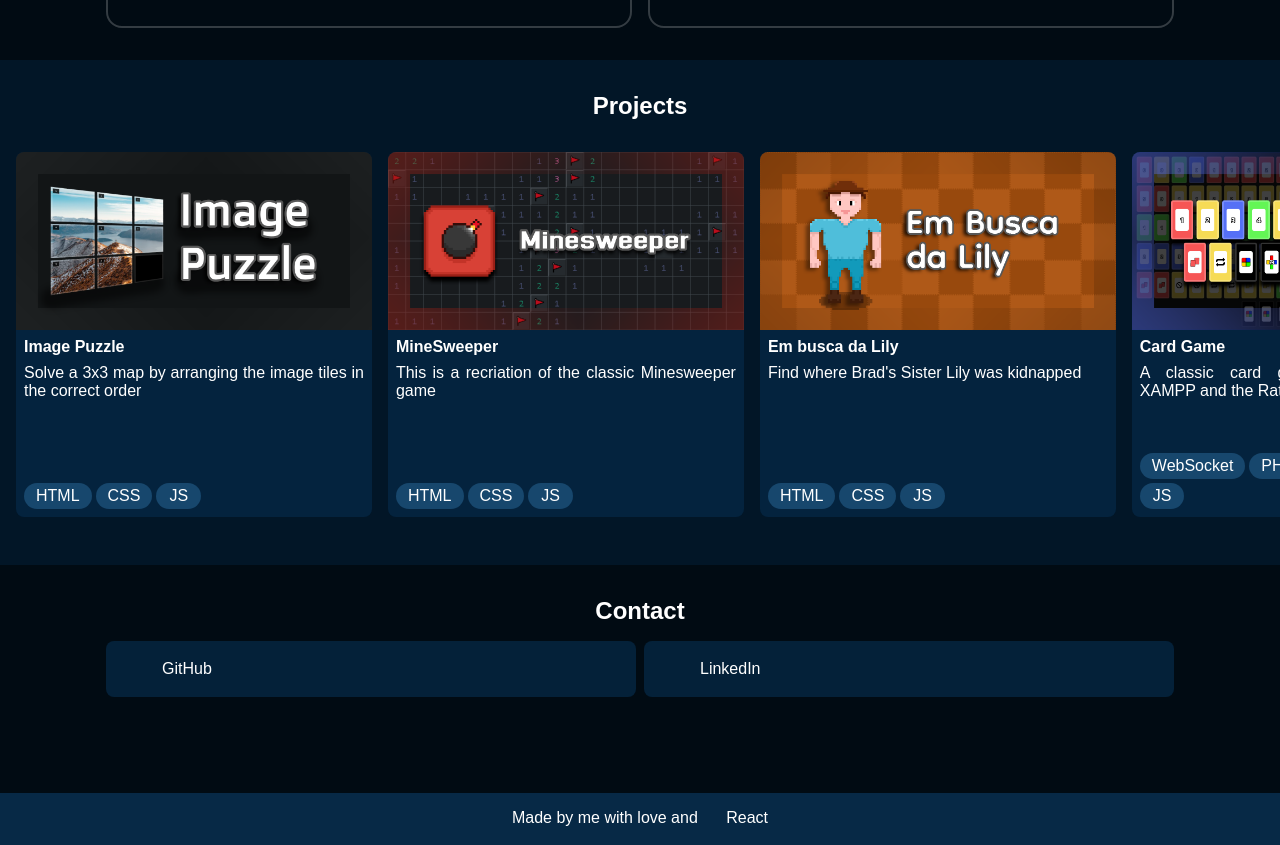
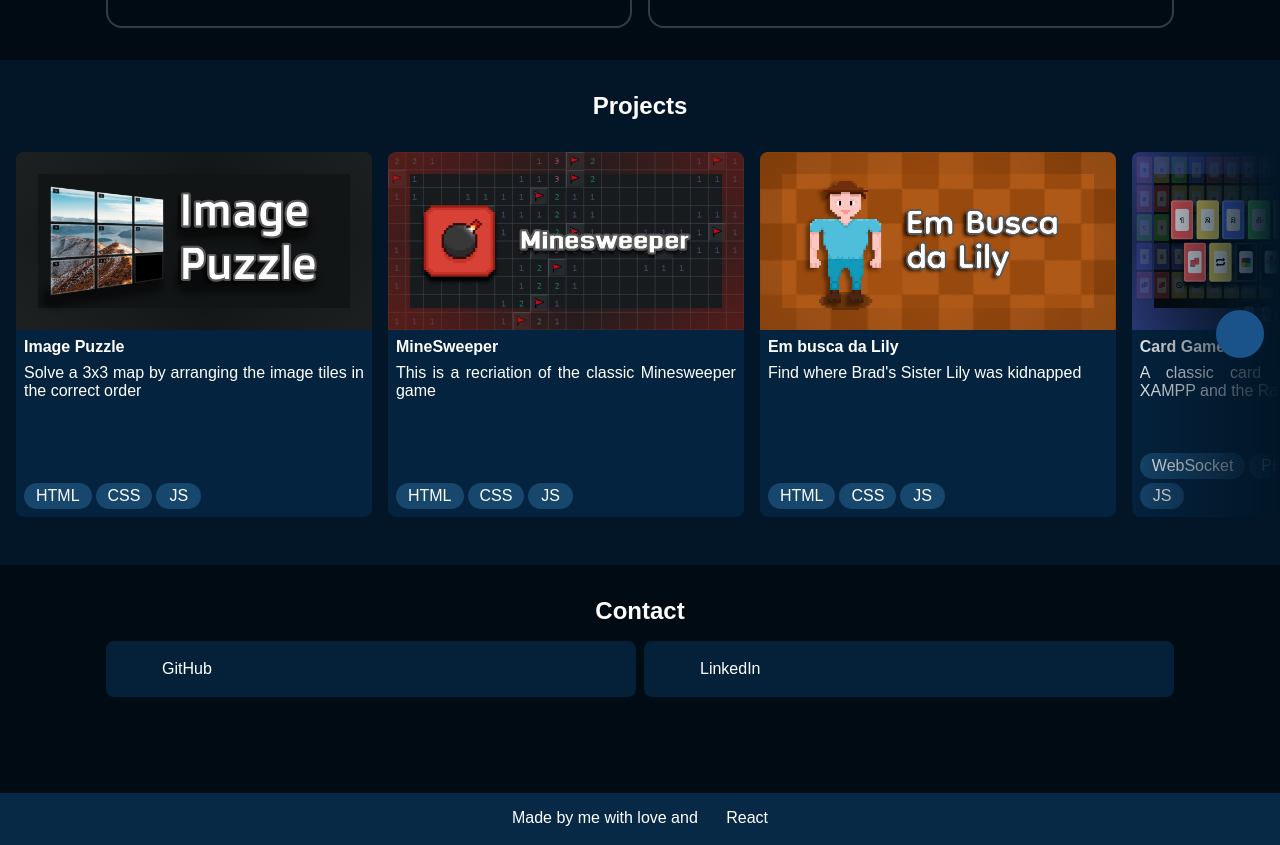
Before and after one commit to GiovanniEliasDaRosa/giovannieliasdarosa.github.io, a React (Vite) app in the folder new-portifolio/: page / in a window 1280 px wide. Shown: the part 1280-2125 px from the top of the page. Built offline with nearby package versions, Linux system fonts and the light colour scheme; a web font is replaced by a local one.

Commit message:
feat(projects): add carousel controls
- Add carousel component with left and right navigation buttons ( replaces horizontal overflow)

```diff
--- a/new-portifolio/src/components/Projects/Projects.jsx
+++ b/new-portifolio/src/components/Projects/Projects.jsx
@@ -1,16 +1,89 @@
 import styles from "./Projects.module.css";
 import projects from "../../data/projects.json";
 import Project from "./partials/Project";
+import { useCallback, useEffect, useRef, useState } from "react";
 
 export default function Projects() {
+  const projectContainerRef = useRef(null);
+  const [scrolled, setScrolled] = useState("left");
+  const scrollTimeoutRef = useState(null);
+
+  const scrolling = useCallback(() => {
+    clearTimeout(scrollTimeoutRef.current);
+
+    scrollTimeoutRef.current = setTimeout(() => {
+      updateMask();
+    }, 150);
+  }, [scrollTimeoutRef]);
+
+  function updateMask() {
+    const container = projectContainerRef.current;
+    let current = container.scrollLeft;
+    let max = container.scrollLeftMax ?? container.scrollWidth - container.clientWidth;
+
+    if (current == 0) {
+      setScrolled("left");
+    } else if (current == max) {
+      setScrolled("right");
+    } else {
+      setScrolled("middle");
+    }
+  }
+
+  function previous() {
+    projectContainerRef.current.scrollBy({
+      left: -projectContainerRef.current.clientWidth,
+      behavior: "smooth",
+    });
+  }
+
+  function next() {
+    projectContainerRef.current.scrollBy({
+      left: projectContainerRef.current.clientWidth,
+      behavior: "smooth",
+    });
+  }
+
+  useEffect(() => {
+    const container = projectContainerRef.current;
+    // container.addEventListener("scrollend", updateMask);
+    container.addEventListener("scroll", scrolling);
+
+    return () => {
+      container.removeEventListener("scrollend", updateMask);
+      container.removeEventListener("scroll", scrolling);
+    };
+  }, [scrolling]);
+
   return (
     <section className={`${styles.projects} full_width`} id="projects">
       <h2>Projects</h2>
 
-      <div key="projects_div">
-        {projects.map((project) => {
-          return <Project project={project} key={project.tittle} />;
-        })}
+      <div className={styles.projects_div}>
+        <div
+          className={styles.projects_div_scroll}
+          ref={projectContainerRef}
+          data-scroll={scrolled}
+        >
+          {projects.map((project) => {
+            return <Project project={project} key={project.tittle} />;
+          })}
+        </div>
+
+        <button
+          className={`${styles.goleft} icons nomargin chevron_left`}
+          aria-label="Go left"
+          onClick={previous}
+          aria-hidden={scrolled == "left"}
+          style={{ display: scrolled == "left" ? "none" : "" }}
+        ></button>
+        <button
+          className={`${styles.goright} icons nomargin chevron_right`}
+          aria-label="Go right"
+          onClick={next}
+          aria-hidden={scrolled == "right"}
+          style={{ display: scrolled == "right" ? "none" : "" }}
+        ></button>
       </div>
     </section>
   );
--- a/new-portifolio/src/components/Projects/Projects.module.css
+++ b/new-portifolio/src/components/Projects/Projects.module.css
@@ -2,22 +2,95 @@
   background-color: hsl(208, 90%, 8%);
 }
 
-.projects > div {
+.projects_div {
+  width: min((40ch + 1em) * 5, 100%);
+  margin-inline: auto;
+  overflow: hidden;
+
+  position: relative;
+}
+
+.projects_div_scroll {
   display: flex;
   gap: 1em;
   padding: 1em;
   overflow-x: scroll;
 
-  width: min((40ch + 1em) * 5, 100%);
-  /* mask-image: linear-gradient(
-    90deg,
-    transparent 0,
-    black 10em,
-    black calc(100% - 10em),
-    transparent 100%
-  ); */
-  margin-inline: auto;
+  --size: 10em;
 
   scroll-snap-type: x mandatory;
   justify-content: safe center;
+  scrollbar-width: none;
 }
+
+.projects_div_scroll[data-scroll="left"] {
+  mask-image: linear-gradient(
+    90deg,
+    hsl(0, 0%, 0%) 0,
+    hsl(0, 0%, 0%) calc(100% - var(--size)),
+    transparent 100%
+  );
+}
+
+.projects_div_scroll[data-scroll="right"] {
+  mask-image: linear-gradient(
+    90deg,
+    transparent 0,
+    hsl(0, 0%, 0%) var(--size),
+    hsl(0, 0%, 0%) calc(100% - var(--size)),
+    hsl(0, 0%, 0%) 100%
+  );
+}
+
+.projects_div_scroll[data-scroll="middle"] {
+  mask-image: linear-gradient(
+    90deg,
+    transparent 0,
+    hsl(0, 0%, 0%) var(--size),
+    hsl(0, 0%, 0%) calc(100% - var(--size)),
+    transparent 100%
+  );
+}
+
+.projects button {
+  color: white;
+  font-size: 1rem;
+  padding: 0em;
+  width: 3em;
+  height: 3em;
+  border-radius: 2em;
+
+  display: flex;
+  justify-content: center;
+  align-items: center;
+  cursor: pointer;
+
+  background-color: transparent;
+  border: solid 0.125em hsl(209, 69%, 32%);
+  background-color: hsl(209, 69%, 32%);
+
+  &:hover {
+    background-color: hsl(209, 69%, 32%);
+    border-color: transparent;
+  }
+
+  &:is(:active, :focus-visible) {
+    background-color: hsl(209, 85%, 13%);
+    border-color: transparent;
+  }
+}
+
+.goleft,
+.goright {
+  position: absolute;
+  top: 50%;
+  translate: 0 -50%;
+}
+
+.goleft {
+  left: 1em;
+}
+
+.goright {
+  right: 1em;
+}
--- a/new-portifolio/src/styles/icons.css
+++ b/new-portifolio/src/styles/icons.css
@@ -96,3 +96,11 @@
 .icons.react::before {
   content: "\f41b";
 }
+
+.icons.chevron_left::before {
+  content: "\f053";
+}
+
+.icons.chevron_right::before {
+  content: "\f054";
+}
```
